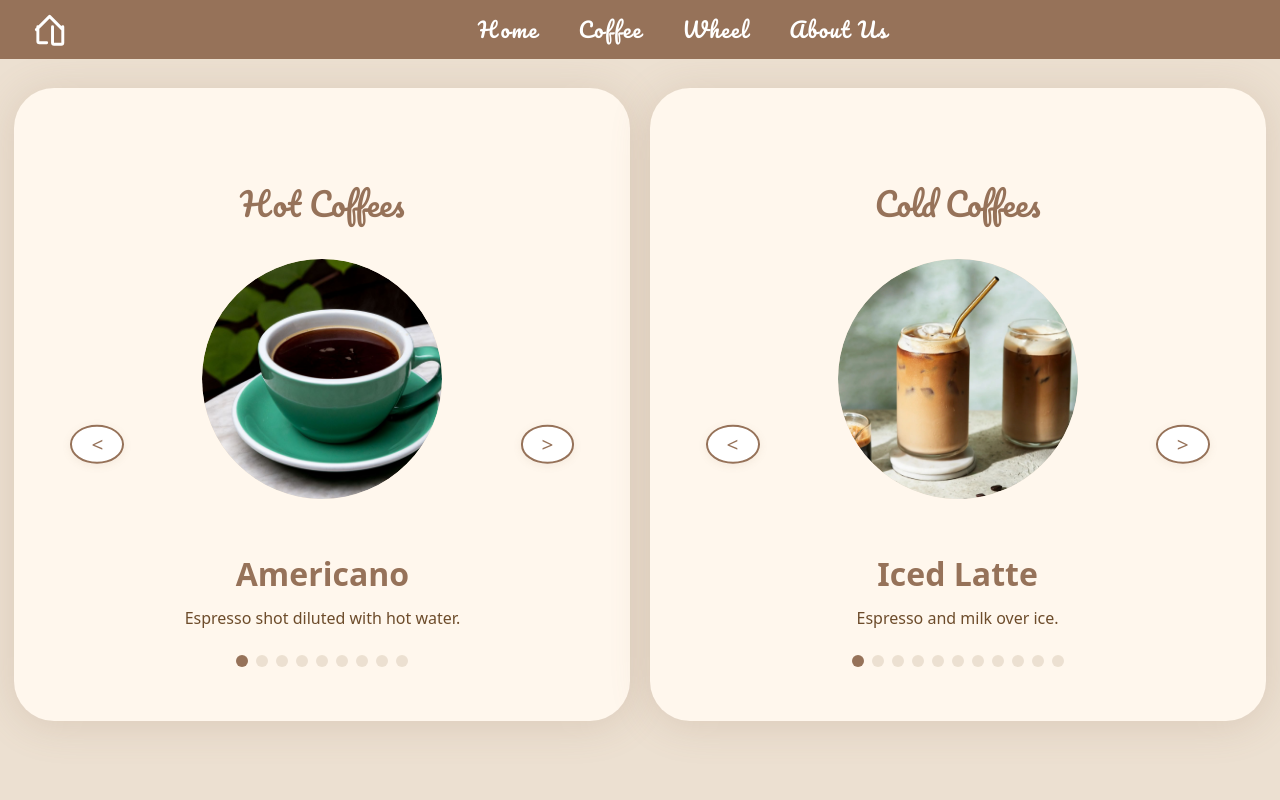
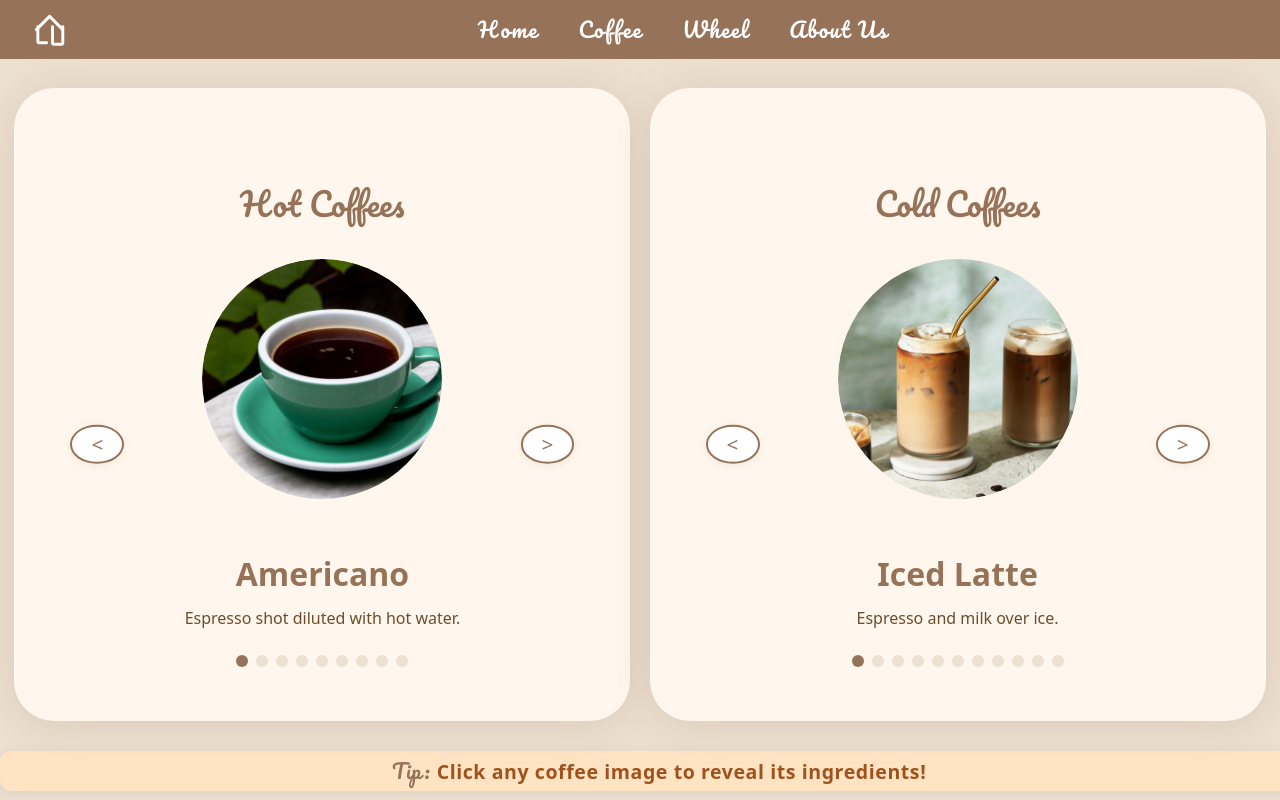
Before and after one commit to aaronMFbales/tasteoftales, a React (Vite) app: page /coffee in a window 1280 px wide. Built offline with nearby package versions, Linux system fonts and the light colour scheme.

Commit message:
Improve tip message style and background color on CoffeePage

```diff
--- a/src/CoffeePage.jsx
+++ b/src/CoffeePage.jsx
@@ -21,7 +21,7 @@ function CoffeePage() {
     };
   }, [modal]);
   return (
-    <div style={{ minHeight: '100vh', width: '100vw', background: '#ece0d1', position: 'relative' }}>
+  <div style={{ minHeight: '100vh', width: '100vw', background: '#ece0d1', position: 'relative' }}>
       <header
         style={{
           width: '100%',
@@ -64,6 +64,25 @@ function CoffeePage() {
           <CoffeeCarousel category="cold" onImageClick={idx => setModal({ category: 'cold', index: idx })} />
         </div>
       </div>
+      <div style={{
+        width: '100%',
+        textAlign: 'center',
+        marginTop: '-0.7rem',
+        fontSize: '1.22rem',
+        color: '#a0521c',
+        fontWeight: 'bold',
+        letterSpacing: '0.03em',
+        borderRadius: '0.7rem',
+        boxShadow: '0 2px 12px #96725922',
+        background: '#ffe4c4',
+        padding: '0.3rem 1.2rem',
+        display: 'inline-block',
+        marginLeft: 'auto',
+        marginRight: 'auto',
+      }}>
+        <span style={{ fontFamily: 'Pacifico, cursive', color: '#967259', fontSize: '1.25rem', marginRight: '0.4rem' }}>Tip:</span>
+        <span style={{ fontFamily: 'inherit', color: '#a0521c' }}>Click any coffee image to reveal its ingredients!</span>
+      </div>
       {modal && (
         <div className="carousel-modal-overlay coffee-modal-overlay" onClick={() => setModal(null)}>
           <div className="carousel-modal-content coffee-modal-content" onClick={e => e.stopPropagation()}>
```
